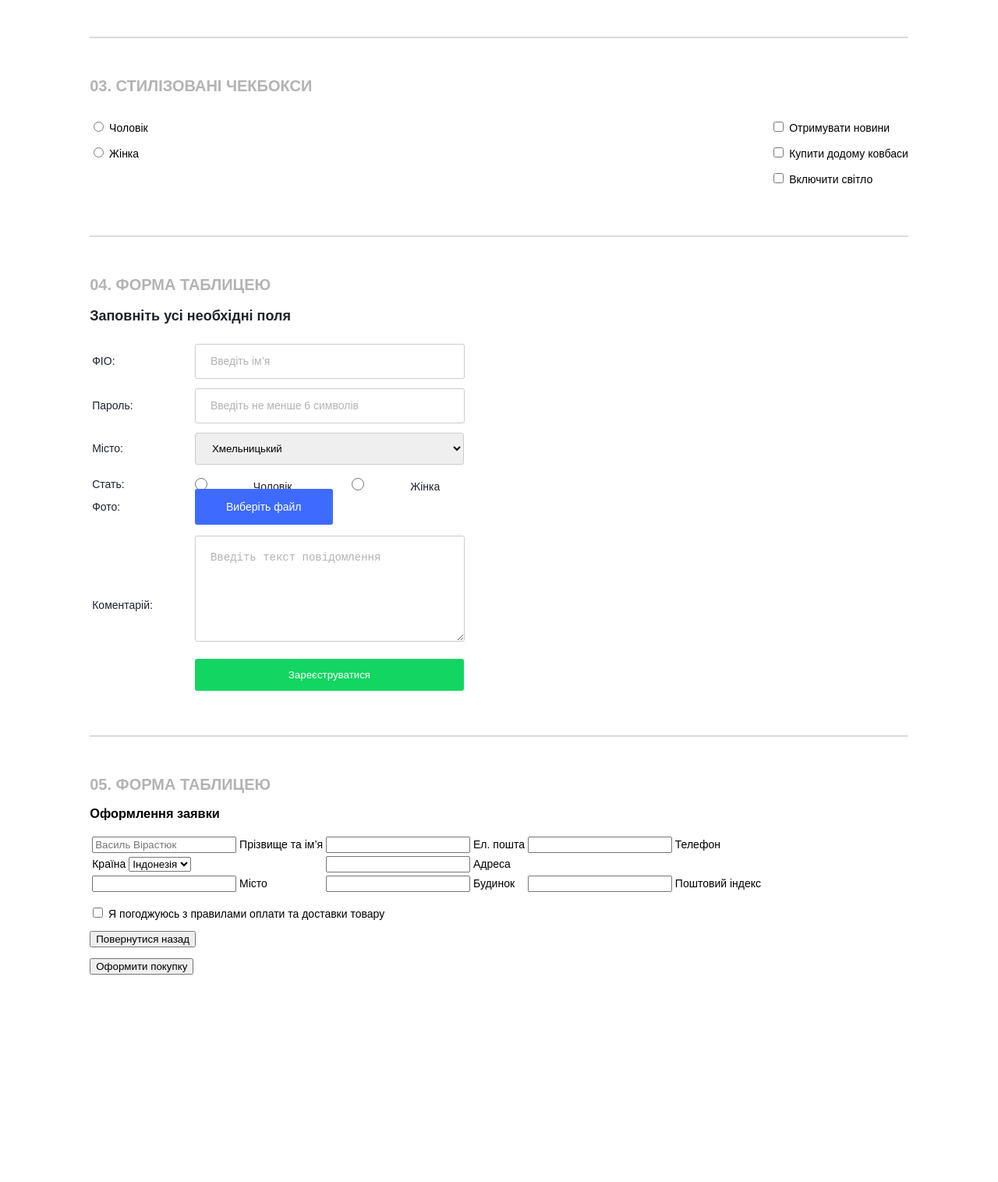
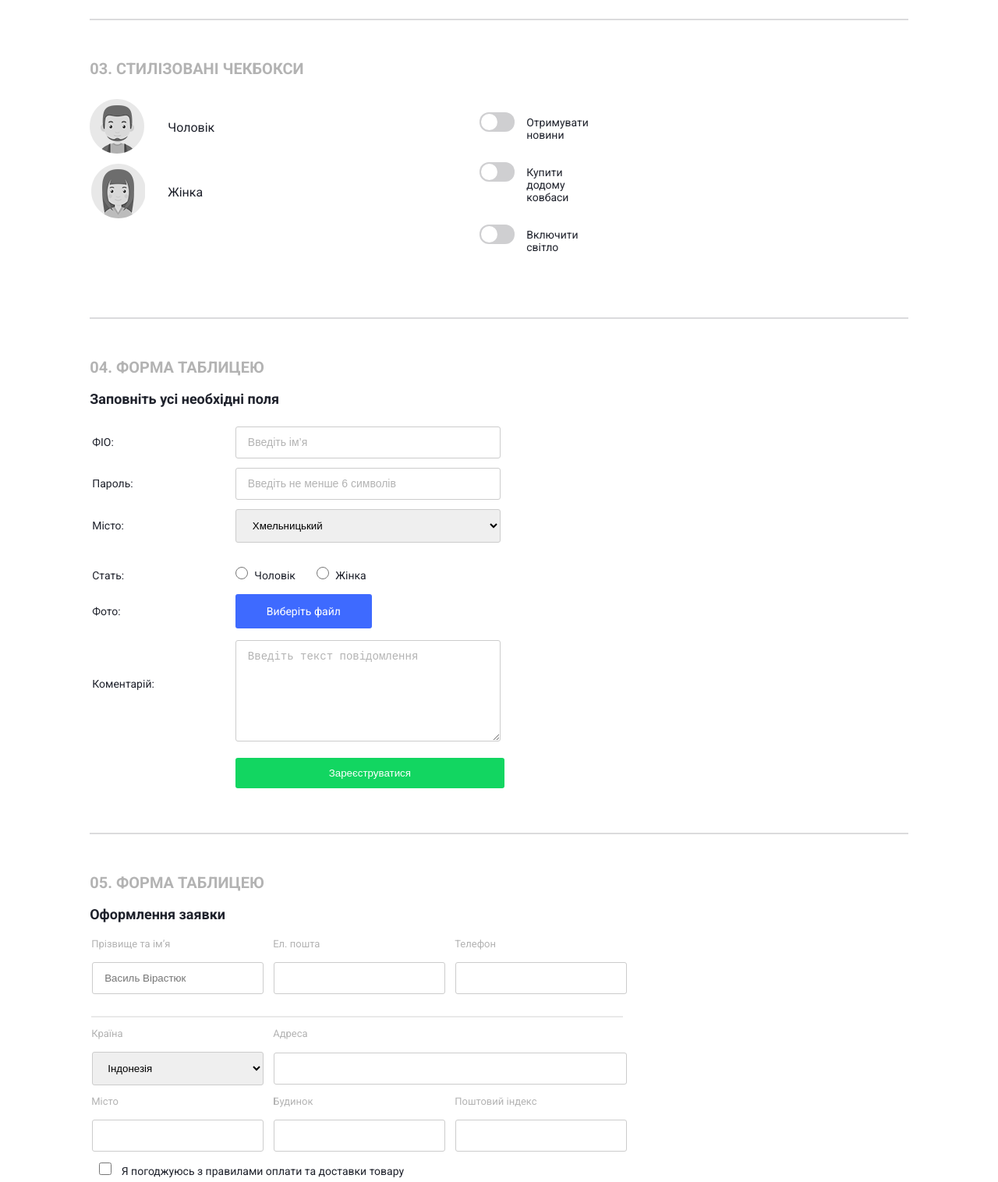
Before and after one commit to Ezik-o0/Form, a plain HTML site: page index.html in a window 1280 px wide. Shown: the part 906-2422 px from the top of the page at 78% size. Before the commit the page ends 2170 px from the top, so only its background shows below. Drawn offline with Linux system fonts and the light colour scheme.

Commit message:
style.css

```diff
--- a/css/style.css
+++ b/css/style.css
@@ -4,7 +4,7 @@ html {
 
 body {
     margin: 0;
-    font-family: Arial, Helvetica, sans-serif;
+    font-family: "Roboto";
     font-size: 14rem;
     background: #fff;
 }
@@ -26,6 +26,7 @@ body {
     color: #1f222c;
     font-size: 30px;
     text-align: center;
+    font-weight: 700;
 }
 
 hr{
@@ -42,6 +43,7 @@ hr{
 .forms-table__title{
     color: #b3b3b3;
     font-size: 20px;
+    font-weight: 700;
     text-transform: uppercase;
 }
 
@@ -57,10 +59,11 @@ hr{
 .simple-form select,
 .simple-form textarea{
     width: 330px;
-    min-height: 41px;
-    border-radius: 3px;
+    box-sizing: border-box;
+    padding: 12px 15px;
     background-color: #fff;
     border: none;
+    border-radius: 3px;
     border: 1px solid #ccc;
     outline: none;
 }
@@ -78,12 +81,11 @@ hr{
 
 .simple-form select{
     margin-bottom: 9px;
-    padding: 0 15px;
-    width: 335px;
+    padding: 11px 15px;
+    width: 330px;
 }
 
 .simple-form ::placeholder{
-    padding-left: 17px;
     color: #b3b3b3;
     font-size: 14rem;
 }
@@ -108,11 +110,12 @@ hr{
 }
 
 .fixed-form{
+    position: fixed;
+    left: 69%;
     width: 315px;
 }
 
 .fixed{
-    position: fixed;
     border-radius: 5px;
     filter: drop-shadow(0px 5px 6px rgba(0,0,0,0.15));
     background-color: #fafafa;
@@ -131,7 +134,7 @@ hr{
 
 .fixed input{
     width: 260px;
-    height: 36px;
+    padding: 11px 0;
     border-radius: 3px;
     border: none;
     border: 1px solid #ccc;
@@ -167,7 +170,7 @@ hr{
 .fixed input[type="checkbox"]{
     margin: 0 9px;
     width: 16px;
-    height: 16px;
+    padding: 11px 0;
     border: none;
     border: 1px solid #ccc;
 }
@@ -199,7 +202,7 @@ hr{
 
 .radio p,
 .checkbox p{
-    margin: 16px 0;
+    margin: 8px 0;
 }
 
 .checkbox label[for="news"],
@@ -210,7 +213,7 @@ hr{
 
 .elements-box{
     padding: 20px;
-    width: 473px;
+    width: 480px;
     border-radius: 3px;
     background-color: #f7f7f7;
     border: 1px solid #e5e5e5;
@@ -237,6 +240,110 @@ hr{
     border: 1px solid #ccc;
 }
 
+.stylized__radio p{
+    margin: 10px 0;
+}
+
+.stylized__radio label[for="man"],
+.stylized__radio label[for="woman"]{
+    display: inline-block;
+    position: relative;
+    padding: 27px 0 27px 100px;
+    color: #1f222c;
+    font-size: 16rem;
+}
+
+.stylized__radio label[for="man"]::before{
+    content: '';
+    top: 0;
+    left: 0;
+    position: absolute;
+    background-image: url(../img/gender_sprite.png);
+    width: 71px;
+    height: 71px;
+}
+
+.stylized__radio label[for="woman"]::before{
+    content: '';
+    top: 0;
+    left: 0;
+    position: absolute;
+    background-image: url(../img/gender_sprite.png);
+    width: 71px;
+    height: 71px;
+    background-position: 72px 0;
+}
+
+.stylized__radio input:checked+label::before{
+    top: -1px;
+    background-position: 0 74px;
+}
+
+.stylized__radio input:checked+label[for="woman"]::before{
+    top: -1px;
+    background-position: 72px 71px;
+}
+
+.stylized__radio input[type="radio"]{
+    display: none;
+}
+
+.stylized{
+    display: flex;
+}
+
+.stylized__checkbox p{
+    margin: 32px 400px;
+}
+
+.stylized__checkbox label{
+    color: #1f222c;
+    font-size: 14rem;
+}
+
+.stylized__checkbox p{
+    position: relative;
+}
+
+.stylized__checkbox input[type="checkbox"]{
+    display: none;
+}
+
+.stylized__checkbox label[for="news-receive"]::before,
+.stylized__checkbox label[for="buy"]::before,
+.stylized__checkbox label[for="light"]::before{
+    content: '';
+    position: absolute;
+    top: -5px;
+    left: -60px;
+    width: 45px;
+    height: 25px;
+    border-radius: 12px;
+    background-color: #cfcfd1;
+}
+
+.stylized__checkbox label[for="news-receive"]::after,
+.stylized__checkbox label[for="buy"]::after,
+.stylized__checkbox label[for="light"]::after{
+    content: '';
+    position: absolute;
+    top: -3px;
+    left: -58px;
+    width: 21px;
+    height: 21px;
+    border-radius: 11px;
+    background-color: #fff;
+}
+
+.stylized__checkbox input:checked+label::before{
+    background-color: #3d69fe;
+
+}
+
+.stylized__checkbox input:checked+label::after{
+    left: -38px;
+}
+
 .form-table h3{
     color: #1f222c;
     font-size: 18rem;
@@ -248,10 +355,12 @@ hr{
 }
 
 .form-table input,
-.form-table select{
+.form-table select,
+.form-table textarea{
     margin: 4px 0;
     width: 340px;
-    height: 41px;
+    box-sizing: border-box;
+    padding: 12px 15px;
     border-radius: 3px;
     border: none;
     border: 1px solid #ccc;
@@ -260,14 +369,13 @@ hr{
 
 .form-table input::placeholder,
 .form-table textarea::placeholder{
-    padding: 17px;
     color: #b3b3b3;
     font-size: 14rem;
 }
 
 .form-table select{
     padding-left: 17px;
-    width: 345px;
+    width: 340px;
 }
 
 .form-table option{
@@ -280,20 +388,22 @@ hr{
     height: 16px;
 }
 
-.form-table input,
+.form-table input[type="text"],
+.form-table input[type="password"],
+.form-table input[type="submit"],
 .form-table select,
 .form-table textarea,
 .form-table label[for="photoo"]{
-    margin: 4px 50px;
+    margin: 4px 100px;
 }
 
 .table{
     display: flex;
-    margin: 5px 0;
+    margin: 5px 100px;
 }
 
 .table p{
-    margin: 0;
+    margin-bottom: 20px;
 }
 
 .table label{
@@ -306,11 +416,11 @@ hr{
 .form-table input[type="file"]{
     display: none;
     width: 170px;
-    height: 41px;
+    padding: 16px 0;
 }
 
 .form-table label[for="photoo"]{
-    padding: 15px 40px;
+    padding: 14px 40px;
     color: #fff;
     border: none;
     border-radius: 3px;
@@ -328,7 +438,7 @@ hr{
 }
 
 .form-table input[type="submit"]{
-    margin-top: 15px;
+    margin-top: 10px;
     width: 345px;
     color: #fff;
     border: none;
@@ -347,3 +457,134 @@ hr{
     filter: drop-shadow(0px 2px 2.5px rgba(8,118,52,0.35));
     background-color: #07be51
 }
+
+.forms-table h3{
+    color: #1f222c;
+    font-size: 18rem;
+}
+
+.infa__name{
+    position: relative;
+}
+
+.infa__name::after{
+    content: '';
+    position: absolute;
+    left: 0;
+    top: 100px;
+    width: 680px;
+    border: 1px solid #e9e9e9;
+}
+
+.forms-table input,
+.forms-table select{
+    margin: 30px 9px 40px 0;
+    padding: 12px 15px;
+    width: 220px;
+    box-sizing: border-box;
+    border: none;
+    border-radius: 3px;
+    border: 1px solid #ccc;
+}
+
+.forms-table select,
+.forms-table input[type="email__adres"],
+.forms-table input[type="text__city"],
+.forms-table input[type="text__house"],
+.forms-table input[type="text__index"]{
+    margin: 30px 9px 10px 0;
+}
+
+.forms-table input[type="email__adres"]{
+    width: 98%;
+}
+
+.forms-table td{
+    position: relative;
+}
+
+.infa label,
+.infa__name label{
+    padding: 18px 0;
+    position: absolute;
+    top: -18px;
+    left: 0;
+}
+
+.forms-table label{
+    color: #b3b3b3;
+    font-size: 13px;
+}
+
+.forms-table input:focus,
+.forms-table select:focus{
+    outline: none;
+    border: none;
+    border: 1px solid #3e6aff;
+    filter: drop-shadow(0 0 2.5px rgba(62,106,255,0.55));
+}
+
+.forms-table input[type="checkbox"]{
+    margin: 0 9px;
+    width: 16px;
+    height: 16px;
+}
+
+.checkbox__box{
+    position: relative;
+}
+
+.checkbox__box::after{
+    content: '';
+    left: 0;
+    top: 40px;
+    position: absolute;
+    width: 680px;
+    border: 1px solid #e9e9e9;
+}
+
+.forms-table label[for="agree"]{
+    color: #1f222c;
+    font-size: 14px;
+}
+
+.button{
+    display: flex;
+}
+
+.button p{
+    margin: 50px 0;
+    margin-right: 330px;
+}
+
+.forms-table input[type="button"]{
+    margin: 0;
+    padding: 12px;
+    width: 180px;
+    color: #6e6f77;
+    font-size: 14px;
+    border: none;
+    border-radius: 3px;
+    background-color: #fff;
+    border: 1px solid #85868d;
+}
+
+.forms-table input[type="button"]:focus{
+    color: #fff;
+    background-color: #85868d
+}
+
+.forms-table input[type="submit"]{
+    margin: 0;
+    padding: 13px;
+    width: 180px;
+    color: #fff;
+    border: none;
+    border-radius: 3px;
+    background-color: #12d661;
+}
+
+.forms-table input[type="submit"]{
+    filter: drop-shadow(0px 2px 2.5px rgba(8,118,52,0.35));
+    background-color: #07be51;
+}
--- a/index.html
+++ b/index.html
@@ -5,6 +5,9 @@
     <meta name="viewport" content="width=device-width, initial-scale=1.0">
     <title>Веб-форми</title>
     <link rel="stylesheet" href="css/style.css">
+    <link rel="preconnect" href="https://fonts.googleapis.com">
+<link rel="preconnect" href="https://fonts.gstatic.com" crossorigin>
+<link href="https://fonts.googleapis.com/css2?family=Roboto:ital,wght@0,100;0,300;0,400;0,500;0,700;0,900;1,100;1,300;1,400;1,500;1,700;1,900&display=swap" rel="stylesheet">
 </head>
 <body>
     <div class="wrapper">
@@ -67,15 +70,15 @@
                     <div class="elements flex">
                         <div class="radio">
                             <p>
-                                <input type="radio" name="nova-poshta" id="nova-poshta">
+                                <input type="radio" name="department" id="nova-poshta">
                                 <label for="nova-poshta">Нова Пошта</label>
                             </p>
                             <p>
-                                <input type="radio" name="courier" id="courier">
+                                <input type="radio" name="department" id="courier">
                                 <label for="courier">Кур’єр</label>
                             </p>
                             <p>
-                                <input type="radio" name="pickup" id="pickup" disabled>
+                                <input type="radio" name="department" id="pickup" disabled>
                                 <label for="pickup">Самовивіз</label>
                             </p>
                         </div>
@@ -118,18 +121,18 @@
         <div class="stylized-checkbox">
             <h2 class="stylized-checkbox__title">03. стилізовані чекбокси </h2>
             <form action="" method="post">
-                <div class="flex">
-                    <div class="stylized-radio">
+                <div class="stylized">
+                    <div class="stylized__radio">
                         <p>
-                            <input type="radio" name="man" id="man">
+                            <input type="radio" name="gender" id="man">
                             <label for="man">Чоловік</label>
                         </p>
                         <p>
-                            <input type="radio" name="woman" id="woman">
+                            <input type="radio" name="gender" id="woman">
                             <label for="woman">Жінка</label>
                         </p>
                     </div>
-                    <div class="stylized-checkbox">
+                    <div class="stylized__checkbox">
                         <p>
                             <input type="checkbox" name="" id="news-receive">
                             <label for="news-receive">Отримувати новини</label>
@@ -188,11 +191,11 @@
                             </td>
                             <td class="table">
                                 <p>
-                                    <input type="radio" name="build-man" id="build-man">
-                                    <label for="build-man">Чоловік</label>
+                                    <input type="radio" name="human" id="build-man">
+                                    <label for="gender">Чоловік</label>
                                 </p>
                                 <p>
-                                    <input type="radio" name="build-woman" id="build-woman">
+                                    <input type="radio" name="human" id="build-woman">
                                     <label for="build-woman">Жінка</label>
                                 </p>
                             </td>
@@ -212,6 +215,12 @@
                             </td>
                             <td>
                                 <textarea name="comment" id="comment" placeholder="Введіть текст повідомлення"></textarea> <br>
+
+                            </td>
+                        </tr>
+                        <tr>
+                            <td></td>
+                            <td>
                                 <input type="submit" value="Зареєструватися">
                             </td>
                         </tr>
@@ -222,11 +231,11 @@
         <hr>
         <div class="forms-table">
             <h2 class="forms-table__title">05. форма таблицею</h2>
-            <form action="">
+            <form action="" method="post">
                 <h3>Оформлення заявки</h3>
                 <table>
                     <tbody>
-                        <tr>
+                        <tr class="infa__name">
                             <td>
                                 <input type="text" id="surname" placeholder="Василь Вірастюк">
                                 <label for="surname">Прізвище та ім’я</label>
@@ -240,7 +249,7 @@
                                 <label for="phone">Телефон</label>
                             </td>
                         </tr>
-                        <tr>
+                        <tr class="infa">
                             <td>
                                 <label for="country">Країна</label>
                                 <select name="country" id="country">
@@ -250,33 +259,34 @@
                                     <option value="Turkey">Турція</option>
                                 </select>
                             </td>
-                            <td>
-                                <input type="email" name="adres" id="adres">
+                            <td colspan="2">
+                                <input type="email__adres" name="adres" id="adres">
                                 <label for="adres">Адреса</label>
                             </td>
-                            <td></td>
                         </tr>
-                        <tr>
+                        <tr class="infa">
                             <td>
-                                <input type="text" name="place" id="place">
+                                <input type="text__city" name="place" id="place">
                                 <label for="place">Місто</label>
                             </td>
                             <td>
-                                <input type="text" name="house" id="house">
+                                <input type="text__house" name="house" id="house">
                                 <label for="house">Будинок</label>
                             </td>
                             <td>
-                                <input type="text" name="index" id="index">
+                                <input type="text__index" name="index" id="index">
                                 <label for="index">Поштовий індекс</label>
+                            </td>
+                        </tr>
+                        <tr class="checkbox__box">
+                            <td colspan="3">
+                                <input type="checkbox" name="agree" id="agree">
+                                <label for="agree">Я погоджуюсь з правилами оплати та доставки товару</label>
                             </td>
                         </tr>
                     </tbody>
                 </table>
                 <div class="button">
-                    <p>
-                        <input type="checkbox" name="agree" id="agree">
-                        <label for="agree">Я погоджуюсь з правилами оплати та доставки товару</label>
-                    </p>
                     <p>
                         <input type="button" value="Повернутися назад">
                     </p>
```
Also changed, not shown: img/gender_sprite.png (added).
